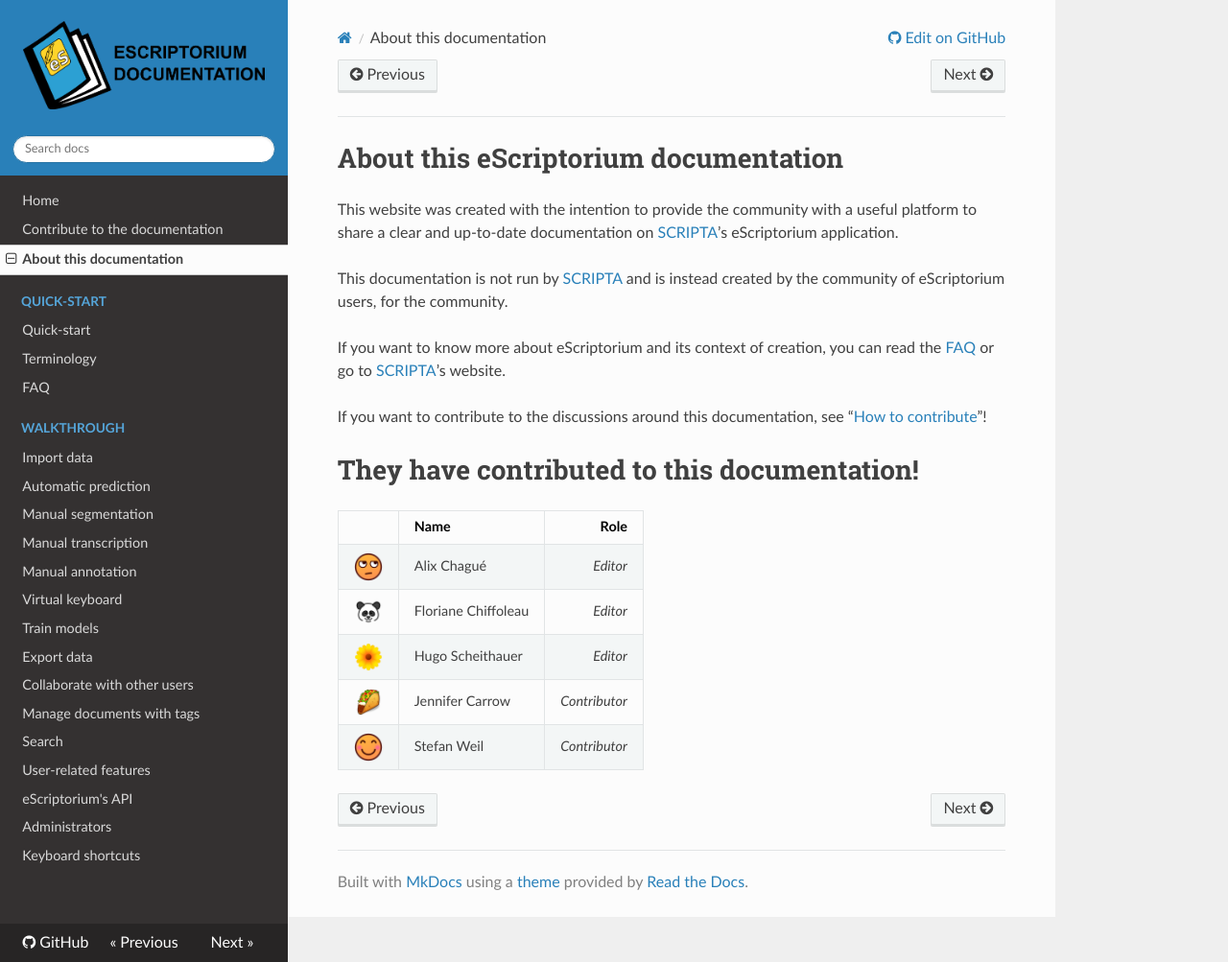
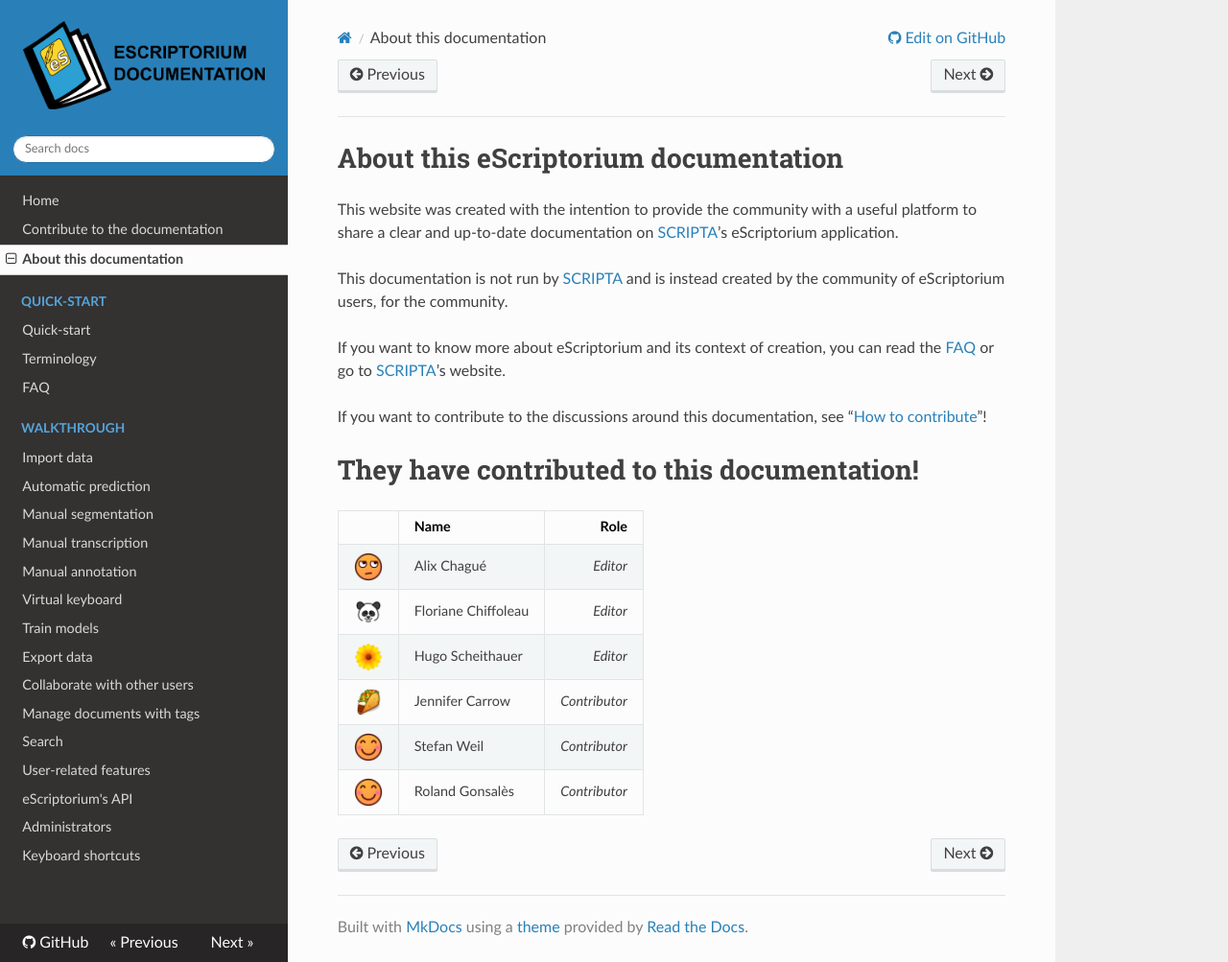
Before and after one commit to alix-tz/escriptorium-documentation, an MkDocs documentation site: the page built from docs/about.md, in a window 1280 px wide and 1003 px high. Shown: the whole window at 96% size. Built offline with MkDocs 1.6.1, drawn with Linux system fonts in a browser that asks for light colours; nearby versions of some CDN libraries.

Commit message:
ajouter mon nom à la liste des auteurs
Comme prévu sur la seconde page de la doc :-)

```diff
--- a/docs/about.md
+++ b/docs/about.md
@@ -25,5 +25,6 @@
 | <img src="../img/about/blossom_1f33c.png" width="30px" />                        | Hugo Scheithauer    | *Editor*      |
 | <img src="../img/about/taco_1f32e.png" width="30px" />                           | Jennifer Carrow     | *Contributor* |
 | <img src="../img/about/smiling-face-with-smiling-eyes_1f60a.png" width="30px" /> | Stefan Weil         | *Contributor* |
+| <img src="../img/about/smiling-face-with-smiling-eyes_1f60a.png" width="30px" /> | Roland Gonsalès     | *Contributor* |
 
 <!-- We use <img src="../img/about/smiling-face-with-smiling-eyes_1f60a.png" width="30px" /> for occasional contributors or those who haven't set which emoji they want to use. -->
```
